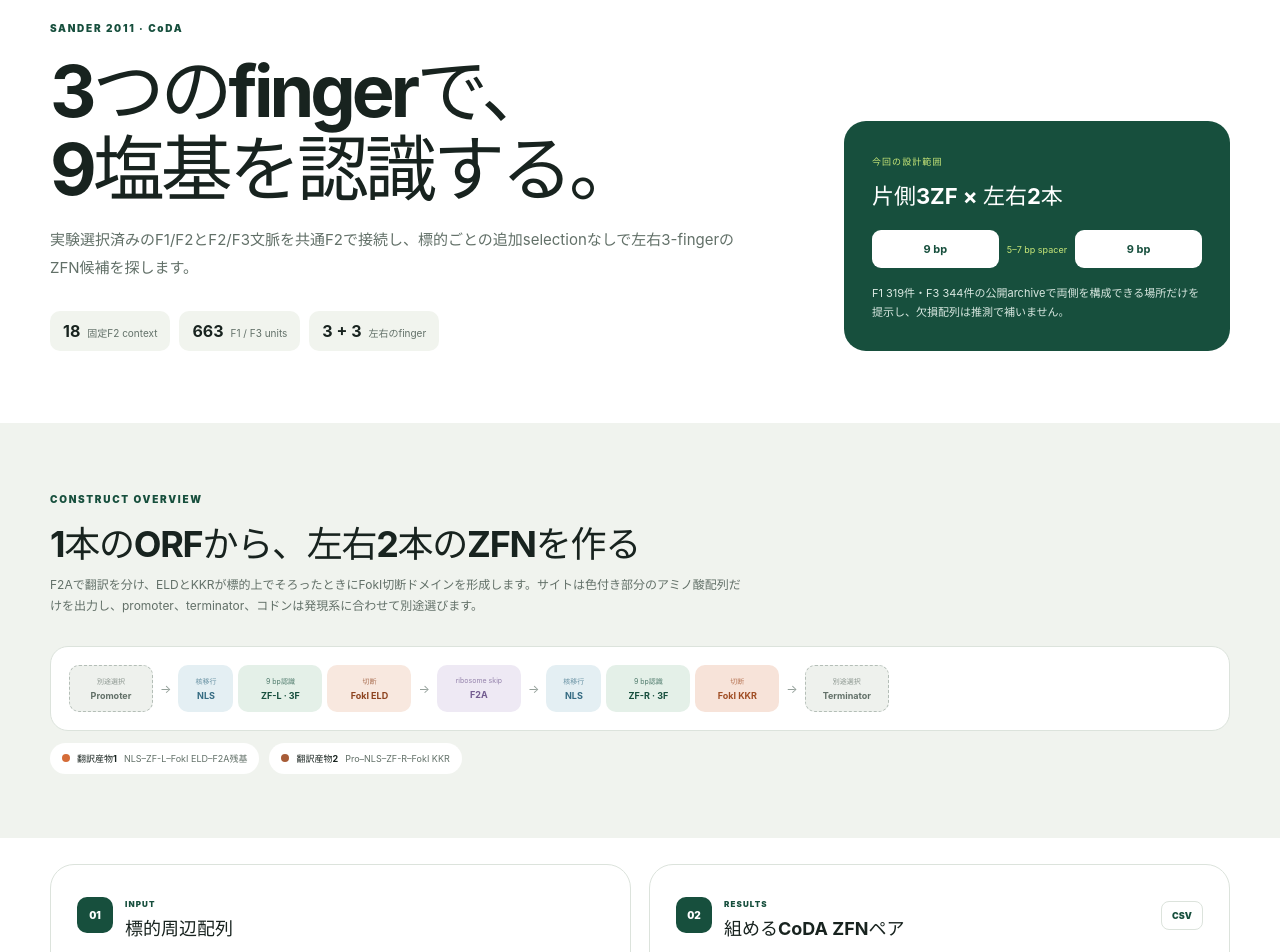
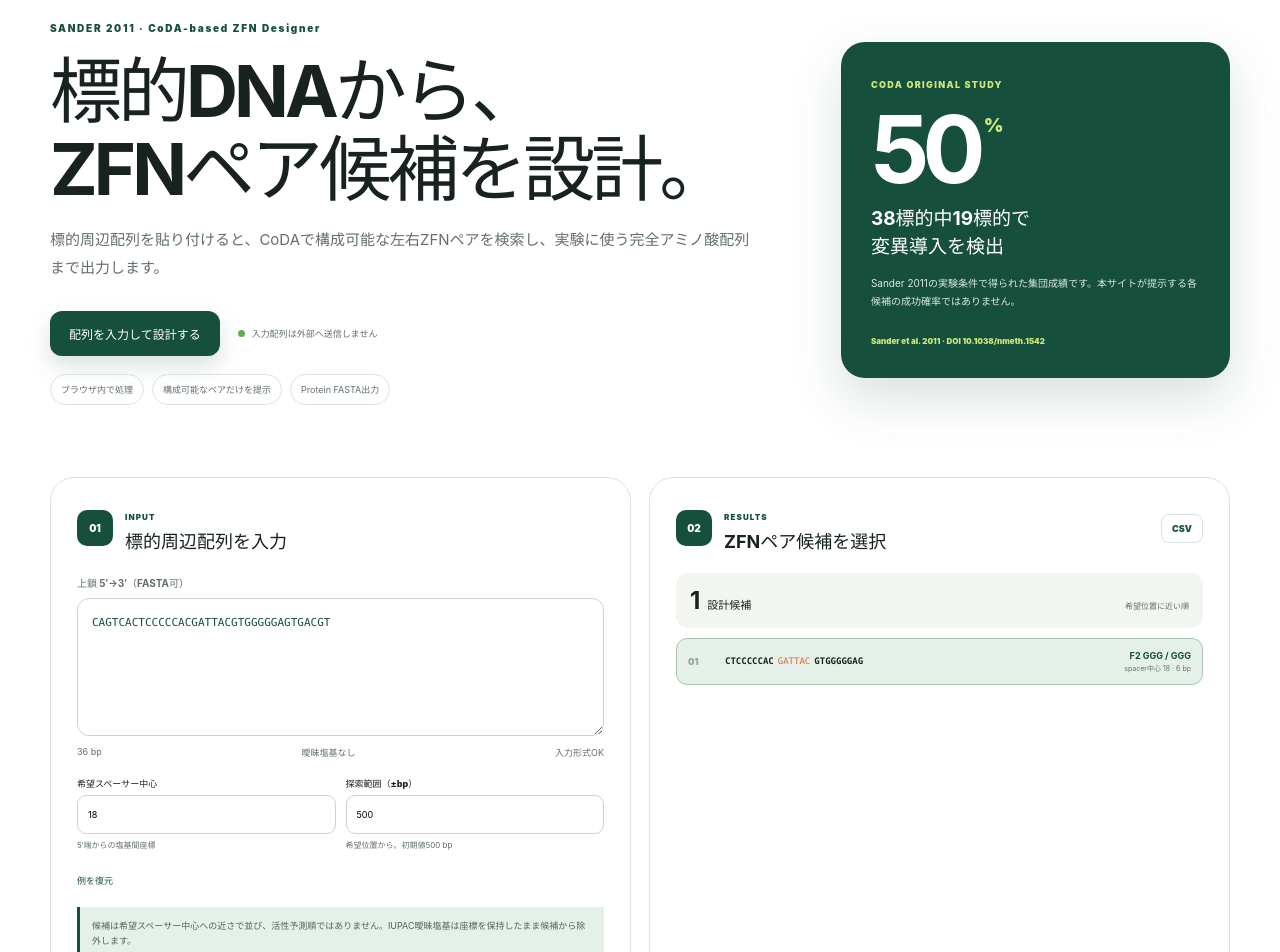
Before and after one commit to amamalgae/Zinc-Zinc-Finger, a React (Vite) app: page / in a window 1280 px wide. Shown: the part 140-1092 px from the top of the page. Built offline with nearby package versions, Linux system fonts and the light colour scheme.

Commit message:
Redesign landing flow around CoDA ZFN output

```diff
--- a/src/App.tsx
+++ b/src/App.tsx
@@ -16,9 +16,7 @@ import {
 } from "./coda-construct-output.ts";
 import {
   CODA_F1_UNIT_COUNT,
-  CODA_F2_CONTEXT_COUNT,
   CODA_F3_UNIT_COUNT,
-  CODA_UNIT_COUNT,
   type CodaFinger,
 } from "./coda-module-archive.ts";
 
@@ -35,10 +33,9 @@ function downloadText(contents: string, filename: string, type = "text/plain;cha
   URL.revokeObjectURL(url);
 }
 
-function ArchitectureDiagram({ expressionCassette = false }: { expressionCassette?: boolean }) {
+function ArchitectureDiagram() {
   return (
     <div className="architecture" aria-label="single ORF ZFN construct">
-      {expressionCassette && <><div className="arch-block regulatory optional"><span>別途選択</span><strong>Promoter</strong></div><i aria-hidden="true">→</i></>}
       <div className="arch-block nls"><span>核移行</span><strong>NLS</strong></div>
       <div className="arch-block zf"><span>9 bp認識</span><strong>ZF-L · 3F</strong></div>
       <div className="arch-block eld"><span>切断</span><strong>FokI ELD</strong></div>
@@ -48,7 +45,6 @@ function ArchitectureDiagram({ expressionCassette = false }: { expressionCassett
       <div className="arch-block nls"><span>核移行</span><strong>NLS</strong></div>
       <div className="arch-block zf"><span>9 bp認識</span><strong>ZF-R · 3F</strong></div>
       <div className="arch-block kkr"><span>切断</span><strong>FokI KKR</strong></div>
-      {expressionCassette && <><i aria-hidden="true">→</i><div className="arch-block regulatory optional"><span>別途選択</span><strong>Terminator</strong></div></>}
     </div>
   );
 }
@@ -121,35 +117,31 @@ export default function Home() {
 
       <section className="hero" id="top">
         <div className="hero-copy">
-          <span className="eyebrow">SANDER 2011 · CoDA</span>
-          <h1>3つのfingerで、<br />9塩基を認識する。</h1>
-          <p>実験選択済みのF1/F2とF2/F3文脈を共通F2で接続し、標的ごとの追加selectionなしで左右3-fingerのZFN候補を探します。</p>
-          <div className="hero-stats">
-            <span><strong>{CODA_F2_CONTEXT_COUNT}</strong>固定F2 context</span>
-            <span><strong>{CODA_UNIT_COUNT}</strong>F1 / F3 units</span>
-            <span><strong>3 + 3</strong>左右のfinger</span>
+          <span className="eyebrow">SANDER 2011 · CoDA-based ZFN Designer</span>
+          <h1>標的DNAから、<br />ZFNペア候補を設計。</h1>
+          <p>標的周辺配列を貼り付けると、CoDAで構成可能な左右ZFNペアを検索し、実験に使う完全アミノ酸配列まで出力します。</p>
+          <div className="hero-actions">
+            <a className="primary-cta" href="#designer">配列を入力して設計する</a>
+            <span className="privacy-note"><i />入力配列は外部へ送信しません</span>
+          </div>
+          <div className="hero-benefits" aria-label="tool benefits">
+            <span>ブラウザ内で処理</span>
+            <span>構成可能なペアだけを提示</span>
+            <span>Protein FASTA出力</span>
           </div>
         </div>
-        <aside className="scope-card">
-          <span>今回の設計範囲</span>
-          <strong>片側3ZF × 左右2本</strong>
-          <div className="target-mini"><b>9 bp</b><i>5–7 bp spacer</i><b>9 bp</b></div>
-          <p>F1 {CODA_F1_UNIT_COUNT}件・F3 {CODA_F3_UNIT_COUNT}件の公開archiveで両側を構成できる場所だけを提示し、欠損配列は推測で補いません。</p>
+        <aside className="study-card">
+          <span>CODA ORIGINAL STUDY</span>
+          <div className="study-value"><strong>50</strong><small>%</small></div>
+          <h2>38標的中19標的で<br />変異導入を検出</h2>
+          <p>Sander 2011の実験条件で得られた集団成績です。本サイトが提示する各候補の成功確率ではありません。</p>
+          <a href="https://doi.org/10.1038/nmeth.1542" target="_blank" rel="noreferrer">Sander et al. 2011 · DOI 10.1038/nmeth.1542</a>
         </aside>
       </section>
 
-      <section className="construct-overview">
-        <div className="section-intro"><span>CONSTRUCT OVERVIEW</span><h2>1本のORFから、左右2本のZFNを作る</h2><p>F2Aで翻訳を分け、ELDとKKRが標的上でそろったときにFokI切断ドメインを形成します。サイトは色付き部分のアミノ酸配列だけを出力し、promoter、terminator、コドンは発現系に合わせて別途選びます。</p></div>
-        <ArchitectureDiagram expressionCassette />
-        <div className="processed-products">
-          <span><i className="eld-dot" /><strong>翻訳産物1</strong>NLS–ZF-L–FokI ELD–F2A残基</span>
-          <span><i className="kkr-dot" /><strong>翻訳産物2</strong>Pro–NLS–ZF-R–FokI KKR</span>
-        </div>
-      </section>
-
-      <section className="designer">
+      <section className="designer" id="designer">
         <div className="input-panel">
-          <div className="panel-heading"><span>01</span><div><small>INPUT</small><h2>標的周辺配列</h2></div></div>
+          <div className="panel-heading"><span>01</span><div><small>INPUT</small><h2>標的周辺配列を入力</h2></div></div>
           <label htmlFor="target-sequence">上鎖 5′→3′（FASTA可）</label>
           <textarea id="target-sequence" value={rawSequence} onChange={(event) => { setRawSequence(event.target.value); setSelectedId(null); }} spellCheck={false} />
           <div className="input-meta"><span>{dna.length} bp</span><span className={ambiguousBaseCount ? "warning" : ""}>{ambiguousBaseCount ? `曖昧塩基 ${ambiguousBaseCount} bp（候補から除外）` : "曖昧塩基なし"}</span><span className={invalidCharacterCount ? "warning" : ""}>{invalidCharacterCount ? `未対応文字 ${invalidCharacterCount}件` : "入力形式OK"}</span></div>
@@ -158,26 +150,25 @@ export default function Home() {
             <label><span>探索範囲（±bp）</span><input type="number" min={0} max={100000} step={50} value={maxDistance} onChange={(event) => { setMaxDistance(Math.max(0, Number(event.target.value))); setSelectedId(null); }} /><small>希望位置から。初期値500 bp</small></label>
           </div>
           <button className="example-button" type="button" onClick={() => { setRawSequence(EXAMPLE_SEQUENCE); setDesiredCut(18); setMaxDistance(500); setSelectedId(null); }}>例を復元</button>
-          <p className="input-note">候補順位は希望スペーサー中心への近さ、次に6 bp spacerへの近さです。IUPAC曖昧塩基はNとして座標を保持し、その塩基をまたぐ候補を除外します。archive内の候補間に、未測定の活性差は付けていません。</p>
+          <p className="input-note">候補は希望スペーサー中心への近さで並び、活性予測順ではありません。IUPAC曖昧塩基は座標を保持したまま候補から除外します。</p>
         </div>
 
         <div className="results-panel">
-          <div className="panel-heading"><span>02</span><div><small>RESULTS</small><h2>組めるCoDA ZFNペア</h2></div><button type="button" disabled={!candidates.length} onClick={() => downloadText(codaCandidatesToCsv(candidates), "coda-3finger-zfn-candidates.csv", "text/csv;charset=utf-8")}>CSV</button></div>
-          <div className="result-count"><strong>{candidates.length}</strong><span>上位候補</span><small>{candidates.length > 12 ? "このうち12件を表示 · " : ""}spacer 5 / 6 / 7 bpを探索（最大30件）</small></div>
+          <div className="panel-heading"><span>02</span><div><small>RESULTS</small><h2>ZFNペア候補を選択</h2></div><button type="button" disabled={!candidates.length} onClick={() => downloadText(codaCandidatesToCsv(candidates), "coda-3finger-zfn-candidates.csv", "text/csv;charset=utf-8")}>CSV</button></div>
+          <div className="result-count"><strong>{candidates.length}</strong><span>設計候補</span><small>{candidates.length > 12 ? "12件を表示 · " : ""}希望位置に近い順</small></div>
           {candidates.length ? <div className="candidate-list">{candidates.slice(0, 12).map((candidate, index) => <CandidateRow key={candidate.id} candidate={candidate} rank={index + 1} selected={selected?.id === candidate.id} onSelect={() => setSelectedId(candidate.id)} />)}</div> : <div className="empty-state"><strong>{invalidCharacterCount ? "未対応文字があります" : "候補がありません"}</strong><p>{invalidCharacterCount ? "赤字の未対応文字を修正してから設計してください。IUPAC曖昧塩基は入力できます。" : "CoDA archiveで左右9 bpを構成できる部位がありません。探索範囲または入力配列を変更してください。"}</p></div>}
         </div>
       </section>
 
       {selected && construct && (
         <section className="selected-design">
-          <div className="selected-heading"><div><span>03 · SELECTED DESIGN</span><h2>spacer中心 {formatCut(selected.cut)} · {selected.spacerLength} bp</h2></div><div className="gnn-badge"><strong>2/2</strong><small>CoDA arrays</small></div></div>
+          <div className="selected-heading"><div><span>03 · SELECTED ZFN PAIR</span><h2>選択したZFNペア · spacer中心 {formatCut(selected.cut)}</h2></div><div className="gnn-badge"><strong>{selected.spacerLength}</strong><small>bp spacer</small></div></div>
           <div className="target-layout"><span>5′</span><b>{selected.leftTop}</b><i>{selected.spacer}</i><b>{selected.rightTop}</b><span>3′</span><small>ZF-L half-site</small><small>切断領域</small><small>ZF-R half-site</small></div>
           <div className="strand-row"><span><small>Left recognition strand 5′→3′</small><code>{selected.leftRecognition}</code></span><span><small>Right recognition strand 5′→3′</small><code>{selected.rightRecognition}</code></span></div>
-          <div className="finger-pair"><FingerGroup title={`Left ZF · CoDA F2=${selected.leftArray.f2Context}`} fingers={selected.leftArray.fingers} /><FingerGroup title={`Right ZF · CoDA F2=${selected.rightArray.f2Context}`} fingers={selected.rightArray.fingers} /></div>
-          <details className="sequence-details"><summary>ZF array全アミノ酸配列を見る</summary><div><span>Left array N→C</span><code>{selected.leftArray.protein}</code></div><div><span>Right array N→C</span><code>{selected.rightArray.protein}</code></div></details>
 
           <div className="output-card">
-            <div className="output-heading"><div><span>04 · AMINO-ACID OUTPUT</span><h2>ELD–F2A–KKR precursor polyprotein</h2></div><span className="protein-only-badge">PROTEIN ONLY</span></div>
+            <div className="output-heading"><div><span>04 · PROTEIN OUTPUT</span><h2>1本のORFで、左右2本のZFNを発現</h2></div><span className="protein-only-badge">PROTEIN FASTA</span></div>
+            <p className="output-intro">選択した左右CoDA arrayをFokI ELD/KKRと組み合わせ、F2Aで連結した完全アミノ酸配列を出力します。</p>
             <ArchitectureDiagram />
             <div className="output-stats"><span><strong>{construct.protein.length}</strong>aa precursor</span><span><strong>{construct.processedLeftProtein.length}</strong>aa left product</span><span><strong>{construct.processedRightProtein.length}</strong>aa right product</span><span><strong>{FMDV_F2A.length}</strong>aa F2A</span></div>
             <div className="download-row">
@@ -187,12 +178,20 @@ export default function Home() {
             <p className="output-note">塩基配列は生成しません。DNA合成時に、実際の宿主・オルガネラ・発現ベクターに合わせてコドン最適化と配列QCを行ってください。</p>
           </div>
 
+          <details className="technical-details">
+            <summary>finger構成と設計詳細を見る</summary>
+            <div className="technical-details-body">
+              <div className="finger-pair"><FingerGroup title={`Left ZF · CoDA F2=${selected.leftArray.f2Context}`} fingers={selected.leftArray.fingers} /><FingerGroup title={`Right ZF · CoDA F2=${selected.rightArray.f2Context}`} fingers={selected.rightArray.fingers} /></div>
+              <div className="sequence-details embedded"><div><span>Left array N→C</span><code>{selected.leftArray.protein}</code></div><div><span>Right array N→C</span><code>{selected.rightArray.protein}</code></div></div>
+            </div>
+          </details>
+
           <div className="donor-card"><div><span>核酸供与体</span><strong>{CODA_ZFN_DONORS.length}区分</strong></div><ul>{CODA_ZFN_DONORS.map((donor) => <li key={donor.component}><span>{donor.component}</span><i>{donor.scientificName}</i><small>{donor.detail}</small></li>)}</ul></div>
         </section>
       )}
 
       <section className="evidence">
-        <div className="section-intro"><span>EVIDENCE</span><h2>各部品の根拠</h2><p>設計法・FokI・2Aを別々の原著に対応させています。</p></div>
+        <div className="section-intro"><span>EVIDENCE</span><h2>設計と構成の科学的根拠</h2><p>候補選択、FokI、F2A連結を、それぞれ対応する原著に基づいて構成しています。</p></div>
         <div className="reference-grid">
           <article><span>3-FINGER CoDA</span><h3>Sander et al. 2011</h3><p>319 F1 units、18 fixed F2、344 F3 unitsを文脈依存で接続。標的別selectionを不要にした設計法。</p><a href="https://doi.org/10.1038/nmeth.1542" target="_blank" rel="noreferrer">DOI 10.1038/nmeth.1542</a></article>
           <article><span>FOKI HETERODIMER</span><h3>Doyon et al. 2011</h3><p>ELD/KKR obligate heterodimerを比較し、高活性とhomodimer抑制を示した研究。</p><a href="https://doi.org/10.1038/nmeth.1539" target="_blank" rel="noreferrer">DOI 10.1038/nmeth.1539</a></article>
--- a/src/app-version.ts
+++ b/src/app-version.ts
@@ -1,3 +1,3 @@
-export const APP_VERSION_NUMBER = 23;
+export const APP_VERSION_NUMBER = 24;
 export const APP_VERSION = `ver.${APP_VERSION_NUMBER} (PR #${APP_VERSION_NUMBER})`;
 export const APP_VERSION_PR_URL = `https://github.com/amamalgae/Zinc-Zinc-Finger/pull/${APP_VERSION_NUMBER}`;
--- a/src/index.css
+++ b/src/index.css
@@ -49,28 +49,34 @@ code { font-family: ui-monospace, SFMono-Regular, Menlo, Consolas, monospace; }
   margin: 0 auto;
   padding: 74px 0 72px;
   display: grid;
-  grid-template-columns: minmax(0, 1.5fr) minmax(300px, .8fr);
-  align-items: end;
-  gap: 70px;
+  grid-template-columns: minmax(0, 1.42fr) minmax(330px, .76fr);
+  align-items: center;
+  gap: 64px;
 }
 .eyebrow, .section-intro > span, .selected-heading > div > span, .output-heading > div > span {
   color: var(--green); font-size: 10px; font-weight: 900; letter-spacing: .17em;
 }
 .hero h1 { margin: 16px 0 18px; font-size: clamp(44px, 6vw, 72px); line-height: 1.08; letter-spacing: -.055em; }
 .hero-copy > p { max-width: 700px; margin: 0; color: var(--muted); font-size: 15px; line-height: 1.9; }
-.hero-stats { margin-top: 28px; display: flex; flex-wrap: wrap; gap: 9px; }
-.hero-stats span { padding: 10px 13px; border-radius: 10px; background: #f1f4ee; color: var(--muted); font-size: 10px; }
-.hero-stats strong { margin-right: 7px; color: var(--ink); font-size: 16px; }
+.hero-actions { margin-top: 28px; display: flex; align-items: center; flex-wrap: wrap; gap: 14px 18px; }
+.primary-cta { padding: 14px 19px; border-radius: 12px; background: var(--green); color: #fff; font-size: 12px; font-weight: 900; text-decoration: none; box-shadow: 0 10px 22px rgba(23,79,61,.17); transition: transform .16s ease, background .16s ease; }
+.primary-cta:hover { background: #22664f; transform: translateY(-1px); }
+.primary-cta:focus-visible { outline: 3px solid rgba(23,79,61,.22); outline-offset: 3px; }
+.privacy-note { display: flex; align-items: center; gap: 7px; color: var(--muted); font-size: 9px; }
+.privacy-note i { width: 7px; height: 7px; border-radius: 50%; background: #66a953; }
+.hero-benefits { margin-top: 18px; display: flex; flex-wrap: wrap; gap: 8px; }
+.hero-benefits span { padding: 8px 10px; border: 1px solid var(--line); border-radius: 999px; color: var(--muted); font-size: 9px; }
 
-.scope-card { padding: 28px; border-radius: 22px; background: var(--green); color: #fff; }
-.scope-card > span { color: var(--lime); font-size: 9px; font-weight: 900; letter-spacing: .12em; }
-.scope-card > strong { display: block; margin: 9px 0 20px; font-size: 22px; }
-.scope-card > p { margin: 16px 0 0; color: #d9e8e1; font-size: 11px; line-height: 1.75; }
-.target-mini { display: grid; grid-template-columns: 1fr auto 1fr; align-items: center; }
-.target-mini b { padding: 12px 8px; border-radius: 9px; background: #fff; color: var(--green); text-align: center; font-size: 11px; }
-.target-mini i { padding: 0 8px; color: var(--lime); font-size: 9px; font-style: normal; }
+.study-card { padding: 30px; border-radius: 24px; background: var(--green); color: #fff; box-shadow: 0 20px 50px rgba(23,79,61,.17); }
+.study-card > span { color: var(--lime); font-size: 9px; font-weight: 900; letter-spacing: .15em; }
+.study-value { margin: 18px 0 2px; display: flex; align-items: flex-start; line-height: .84; }
+.study-value strong { font-size: clamp(66px, 8vw, 94px); letter-spacing: -.075em; }
+.study-value small { margin: 8px 0 0 5px; color: var(--lime); font-size: 19px; font-weight: 900; }
+.study-card h2 { margin: 16px 0 0; font-size: 19px; line-height: 1.45; }
+.study-card p { margin: 15px 0 18px; color: #d9e8e1; font-size: 10px; line-height: 1.75; }
+.study-card a { color: var(--lime); font-size: 8px; font-weight: 900; line-height: 1.6; text-decoration: none; }
+.study-card a:hover { text-decoration: underline; }
 
-.construct-overview { padding: 64px max(20px, calc((100% - 1180px) / 2)); background: #f0f3ee; }
 .section-intro { max-width: 700px; }
 .section-intro h2 { margin: 8px 0 7px; font-size: clamp(25px, 3vw, 36px); letter-spacing: -.035em; }
 .section-intro p { margin: 0; color: var(--muted); font-size: 12px; line-height: 1.75; }
@@ -80,20 +86,12 @@ code { font-family: ui-monospace, SFMono-Regular, Menlo, Consolas, monospace; }
 .arch-block { min-width: 84px; padding: 10px 11px; display: grid; align-content: center; gap: 4px; border-radius: 10px; text-align: center; white-space: nowrap; }
 .arch-block span { opacity: .72; font-size: 7px; }
 .arch-block strong { font-size: 9px; }
-.arch-block.regulatory { background: #eef1ed; }
-.arch-block.optional { border: 1px dashed #b4beb7; color: var(--muted); }
 .arch-block.nls { min-width: 55px; background: var(--blue-soft); color: var(--blue); }
 .arch-block.zf { background: var(--green-soft); color: var(--green); }
 .arch-block.eld { background: var(--orange-soft); color: #8d431f; }
 .arch-block.f2a { background: var(--purple-soft); color: var(--purple); }
 .arch-block.kkr { background: #f7e3d9; color: #a04e25; }
-.processed-products { margin-top: 12px; display: flex; flex-wrap: wrap; gap: 10px; }
-.processed-products span { padding: 9px 12px; display: flex; align-items: center; gap: 7px; border-radius: 999px; background: #fff; color: var(--muted); font-size: 9px; }
-.processed-products strong { color: var(--ink); }
-.processed-products i { width: 8px; height: 8px; border-radius: 50%; }
-.eld-dot { background: var(--orange); } .kkr-dot { background: #a75c37; }
-
-.designer { width: min(1180px, calc(100% - 40px)); margin: 26px auto 0; display: grid; grid-template-columns: 1fr 1fr; gap: 18px; }
+.designer { width: min(1180px, calc(100% - 40px)); margin: 0 auto; display: grid; grid-template-columns: 1fr 1fr; gap: 18px; scroll-margin-top: 18px; }
 .input-panel, .results-panel, .selected-design, .evidence { border: 1px solid var(--line); border-radius: 24px; background: #fff; }
 .input-panel, .results-panel { padding: 26px; min-width: 0; }
 .panel-heading { min-height: 45px; display: flex; align-items: center; gap: 12px; }
@@ -179,7 +177,15 @@ textarea:focus, input:focus, select:focus { border-color: var(--green); box-shad
 .download-row { margin-top: 12px; display: flex; flex-wrap: wrap; gap: 7px; }
 .download-row button { padding: 10px 13px; border: 1px solid #b6c7b8; border-radius: 9px; background: #fff; color: var(--green); font-size: 9px; font-weight: 900; cursor: pointer; }
 .sequence-details.compact { background: #fff; }
+.output-intro { max-width: 760px; margin: 12px 0 0; color: var(--muted); font-size: 9px; line-height: 1.75; }
 .output-note { margin: 12px 0 0; padding: 11px 13px; border-left: 3px solid var(--green); background: rgba(255,255,255,.62); color: var(--muted); font-size: 8px; line-height: 1.7; }
+.technical-details { margin-top: 14px; overflow: hidden; border: 1px solid var(--line); border-radius: 15px; background: #fff; }
+.technical-details > summary { padding: 15px 17px; color: var(--green); font-size: 10px; font-weight: 900; cursor: pointer; list-style-position: inside; }
+.technical-details[open] > summary { border-bottom: 1px solid var(--line); background: #f7f9f5; }
+.technical-details-body { padding: 4px 17px 17px; }
+.technical-details .finger-pair { margin-top: 13px; }
+.sequence-details.embedded { margin-top: 0; background: #f8faf7; }
+.sequence-details.embedded > div:first-child { padding-top: 12px; }
 .donor-card { margin-top: 14px; padding: 18px; border: 1px solid var(--line); border-radius: 15px; }
 .donor-card > div { display: flex; align-items: center; justify-content: space-between; }
 .donor-card > div span { color: var(--green); font-size: 10px; font-weight: 900; }
@@ -191,7 +197,7 @@ textarea:focus, input:focus, select:focus { border-color: var(--green); box-shad
 .donor-card li small { color: var(--muted); font-size: 7px; line-height: 1.5; }
 
 .evidence { width: min(1180px, calc(100% - 40px)); margin: 18px auto 0; padding: 34px; }
-.reference-grid { margin-top: 22px; display: grid; grid-template-columns: repeat(4, 1fr); gap: 10px; }
+.reference-grid { margin-top: 22px; display: grid; grid-template-columns: repeat(3, 1fr); gap: 10px; }
 .reference-grid article { padding: 16px; border-radius: 13px; background: #f2f5f0; }
 .reference-grid article > span { color: var(--green); font-size: 7px; font-weight: 900; letter-spacing: .12em; }
 .reference-grid h3 { margin: 8px 0 7px; font-size: 14px; }
@@ -204,7 +210,7 @@ footer p { margin: 0; }
 
 @media (max-width: 900px) {
   .hero { grid-template-columns: 1fr; gap: 28px; padding-top: 48px; }
-  .scope-card { max-width: 520px; }
+  .study-card { max-width: 520px; }
   .designer, .finger-pair { grid-template-columns: 1fr; }
   .reference-grid { grid-template-columns: 1fr 1fr; }
 }
@@ -216,7 +222,7 @@ footer p { margin: 0; }
   .local-badge { padding: 8px; font-size: 0; }
   .hero { padding: 42px 0; }
   .hero h1 { font-size: 42px; }
-  .construct-overview { padding: 42px 12px; }
+  .hero-actions { align-items: flex-start; flex-direction: column; }
   .input-panel, .results-panel, .selected-design, .evidence { padding: 19px; border-radius: 18px; }
   .simple-controls, .strand-row, .donor-card ul, .reference-grid { grid-template-columns: 1fr; }
   .candidate { grid-template-columns: 24px minmax(0, 1fr); }
```
Also changed, not shown: 3 other files (tests, documents, lock files or other folders).
